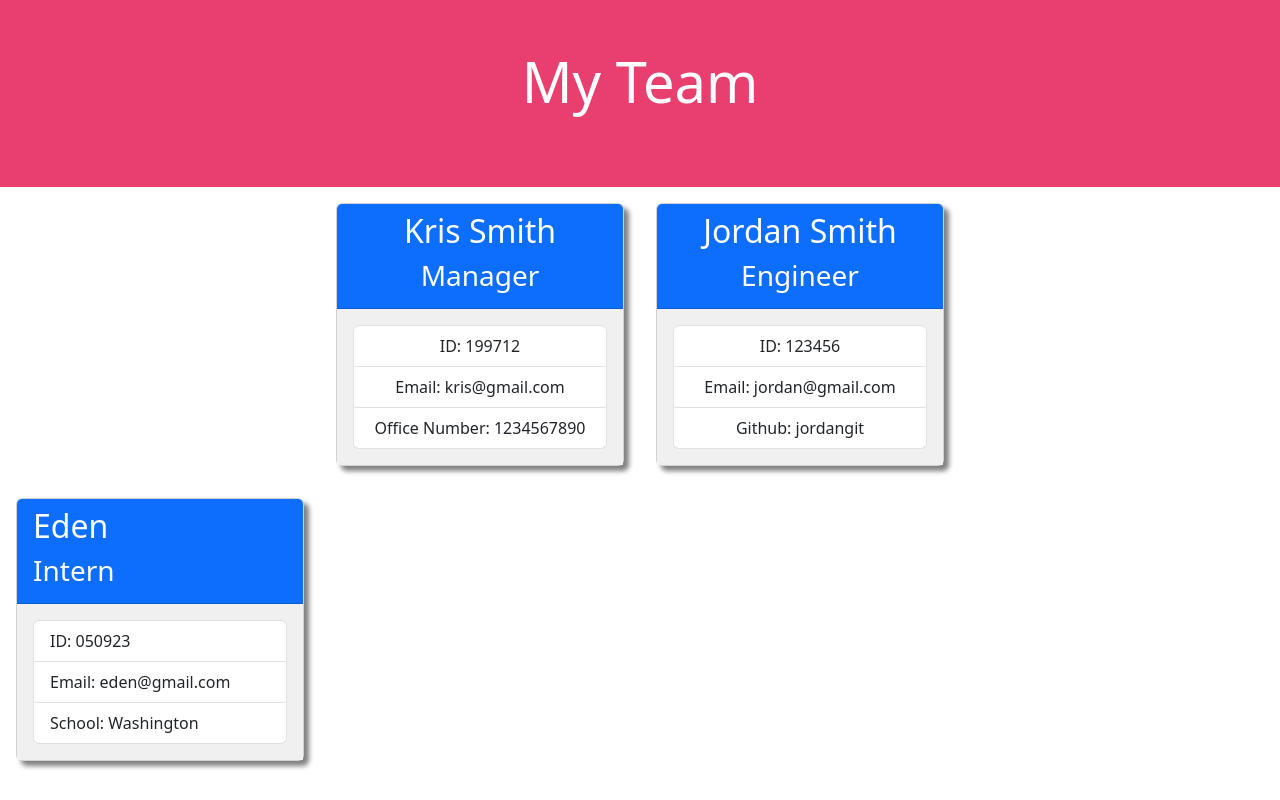
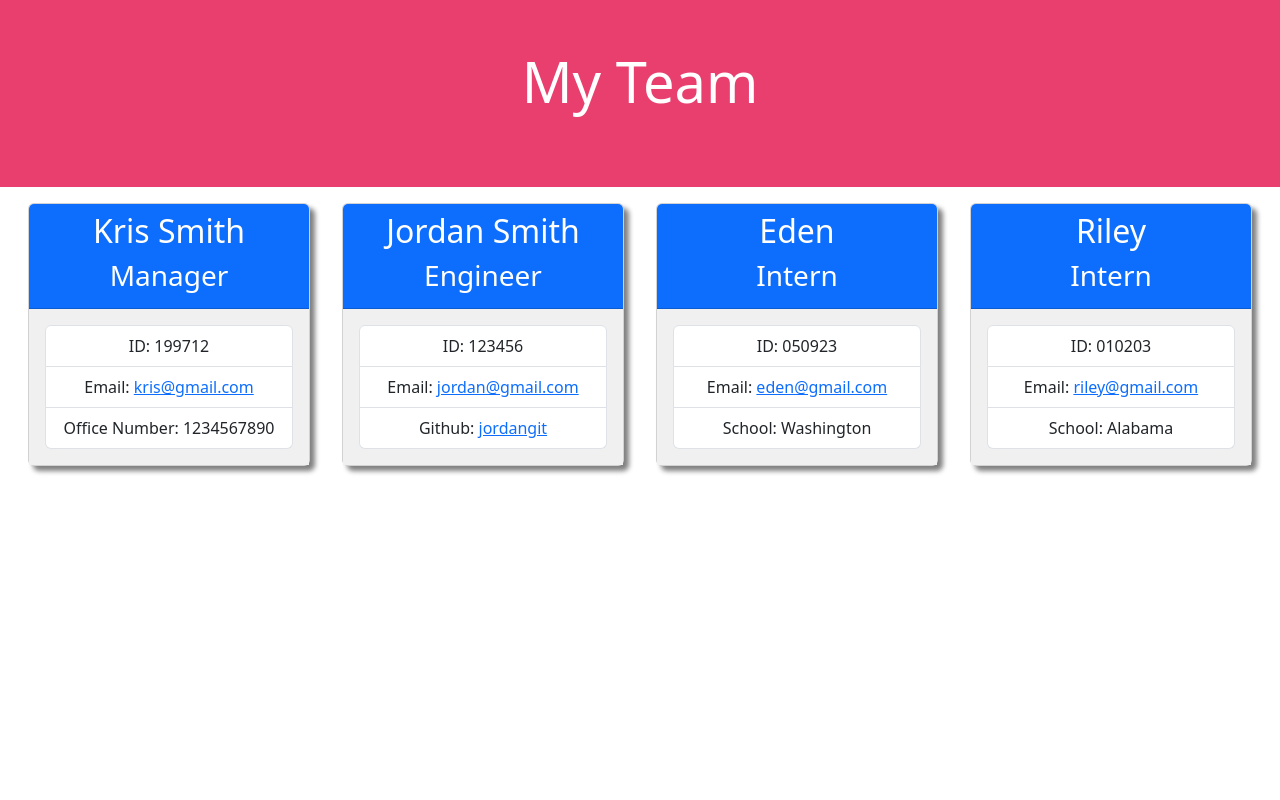
Before and after one commit to kristinaa7/software-engineering-team-profile-generator, a website: page dist/index.html in a window 1280 px wide. Drawn offline with nearby package versions, Linux system fonts and the light colour scheme.

Commit message:
corrected anchor tags for emails

```diff
--- a/dist/index.html
+++ b/dist/index.html
@@ -17,41 +17,35 @@
             </div>
         </div>
     </div>
-    <div class="container text-center">
+    <div class="container-fluid text-center">
         <div class="row">
-          <div class="team-area col-12 d-flex justify-content-center">
+          <div class="team-area col-12 d-flex">
 
     <div class="card employee-card">
-        <div class=“card-body rounded-top”>
-        <div class="card-header bg-primary text-white">
+        <div class="card-body card-header bg-primary text-white">
             <h2 class="card-title">Kris Smith</h2>
             <h3 class="card-title"><i class="fas fa-mug hot mr-2"></i>Manager</h3>
         </div>
         <div class="card-body">
             <ul class="list-group">
-                <li class="list-group-item">ID: 199712 </li>
-                <li class="list-group-item">Email: kris@gmail.com<a href="mailto: kris@gmail.com"></a></li>
-                <li class="list-group-item">Office Number: 1234567890 </li>
+                <li class="list-group-item">ID: 199712</li>
+                <li class="list-group-item">Email: <a href="mailto:kris@gmail.com">kris@gmail.com</a></li>
+                <li class="list-group-item">Office Number: 1234567890</li>
             </ul>
-        </div>
         </div>
     </div>
 
 <div class="card employee-card">
-<div class="card-header bg-primary text-white">
+    <div class="card-body card-header bg-primary text-white">
     <h2 class="card-title">Jordan Smith</h2>
     <h3 class="card-title"><i class="fas fa-user-graduate mr-2"></i>Engineer</h3>
     </div>
 <div class="card-body">
     <ul class="list-group">
         <li class="list-group-item">ID: 123456</li>
-        <li class="list-group-item">Email: jordan@gmail.com<a href="mailto: jordan@gmail.com"></a></li>
-        <li class="list-group-item">Github: <a href=https://github.com/jordangit></a>jordangit</li>
+        <li class="list-group-item">Email: <a href="mailto:jordan@gmail.com">jordan@gmail.com</a></li>
+        <li class="list-group-item">Github: <a href=https://github.com/jordangit target="_blank" rel="noopener noreferrer">jordangit</a></li>
     </ul>
-    </div>
-</div>
-
-            </div>
     </div>
 </div>
 
@@ -63,11 +57,28 @@
 <div class="card-body">
     <ul class="list-group">
         <li class="list-group-item">ID: 050923</li>
-                <li class="list-group-item">Email: <a href="mailto: eden@gmail.com"></a>eden@gmail.com</li>
+        <li class="list-group-item">Email: <a href="mailto:eden@gmail.com">eden@gmail.com</a></li>
         <li class="list-group-item">School: Washington</li>
     </ul>
     </div>
 </div>
+
+<div class="card employee-card">
+    <div class="card-header bg-primary text-white">
+        <h2 class="card-title">Riley</h2>
+        <h3 class="card-title"><i class="fas fa-user-graduate mr-2"></i>Intern</h3>
+    </div>
+<div class="card-body">
+    <ul class="list-group">
+        <li class="list-group-item">ID: 010203</li>
+        <li class="list-group-item">Email: <a href="mailto:riley@gmail.com">riley@gmail.com</a></li>
+        <li class="list-group-item">School: Alabama</li>
+        </ul>
+    </div>
+</div>
+
+            </div>
+        </div>
+    </div>
 </body>
-
 </html>
```
Also changed, not shown: dist/style.css (line endings or trailing spaces). Lines whose indentation alone changed are shown as unchanged.
